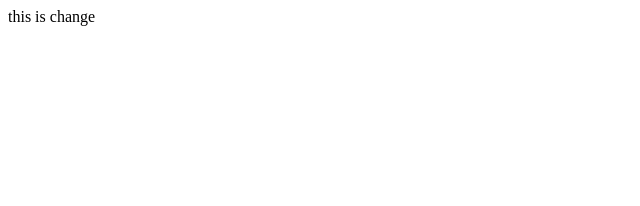
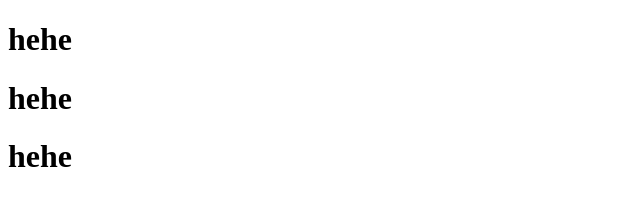
Before and after one commit to chequangnhat/git_practice, a plain HTML site: page index.html in a window 1280 px wide. Shown: the whole page, without its empty margins (0-640 px from the left). Drawn offline with Linux system fonts and the light colour scheme.

Commit message:
html delete div

```diff
--- a/index.html
+++ b/index.html
@@ -7,6 +7,8 @@
   <title>Document</title>
 </head>
 <body>
-  <div>this is change</div>
+  <h1>hehe</h1>
+  <h1>hehe</h1>
+  <h1>hehe</h1>
 </body>
 </html>
```
